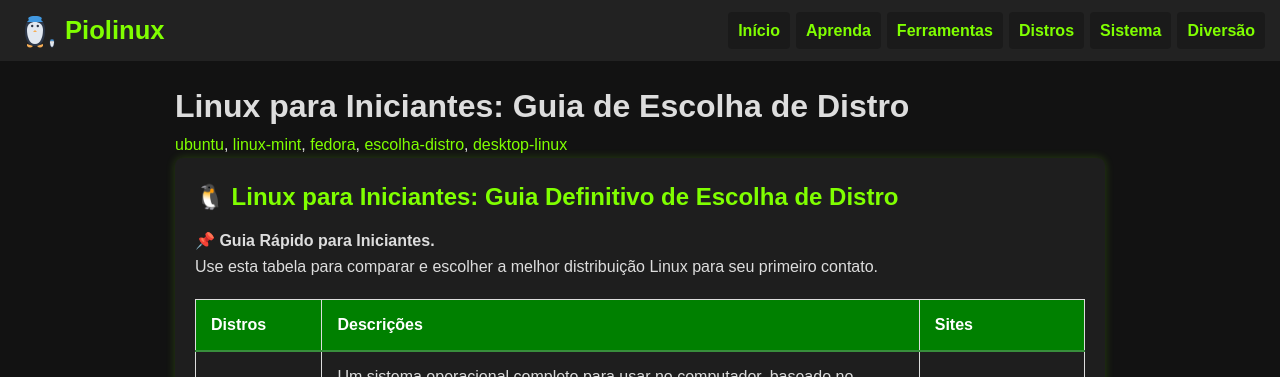
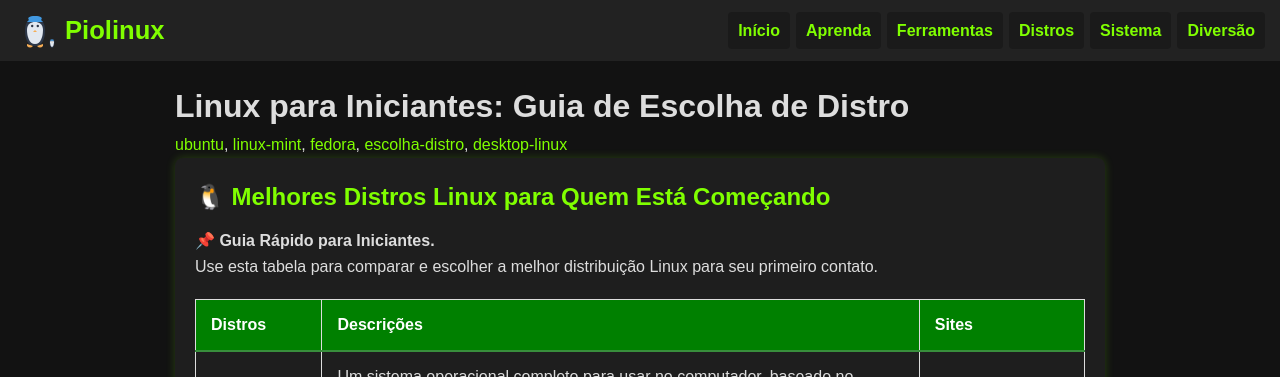
Before and after one commit to Piolinux/piolinux-site, a Jekyll site: the page built from _pages/distros/distros-iniciante.md, in a window 1280 px wide. Shown: the top 377 px of the page. Built offline with Jekyll 4.4.1, drawn with Linux system fonts in a browser that asks for light colours.

Commit message:
Update distros-iniciante.md

```diff
--- a/_pages/distros/distros-iniciante.md
+++ b/_pages/distros/distros-iniciante.md
@@ -13,7 +13,7 @@ tags: [ubuntu, linux-mint, fedora, escolha-distro, desktop-linux]
 <section>
 
 
-<h2>🐧 Linux para Iniciantes: Guia Definitivo de Escolha de Distro</h2>
+<h2>🐧 Melhores Distros Linux para Quem Está Começando</h2>
 
 <div>
   <strong>📌 Guia Rápido para Iniciantes.</strong><br>
```
